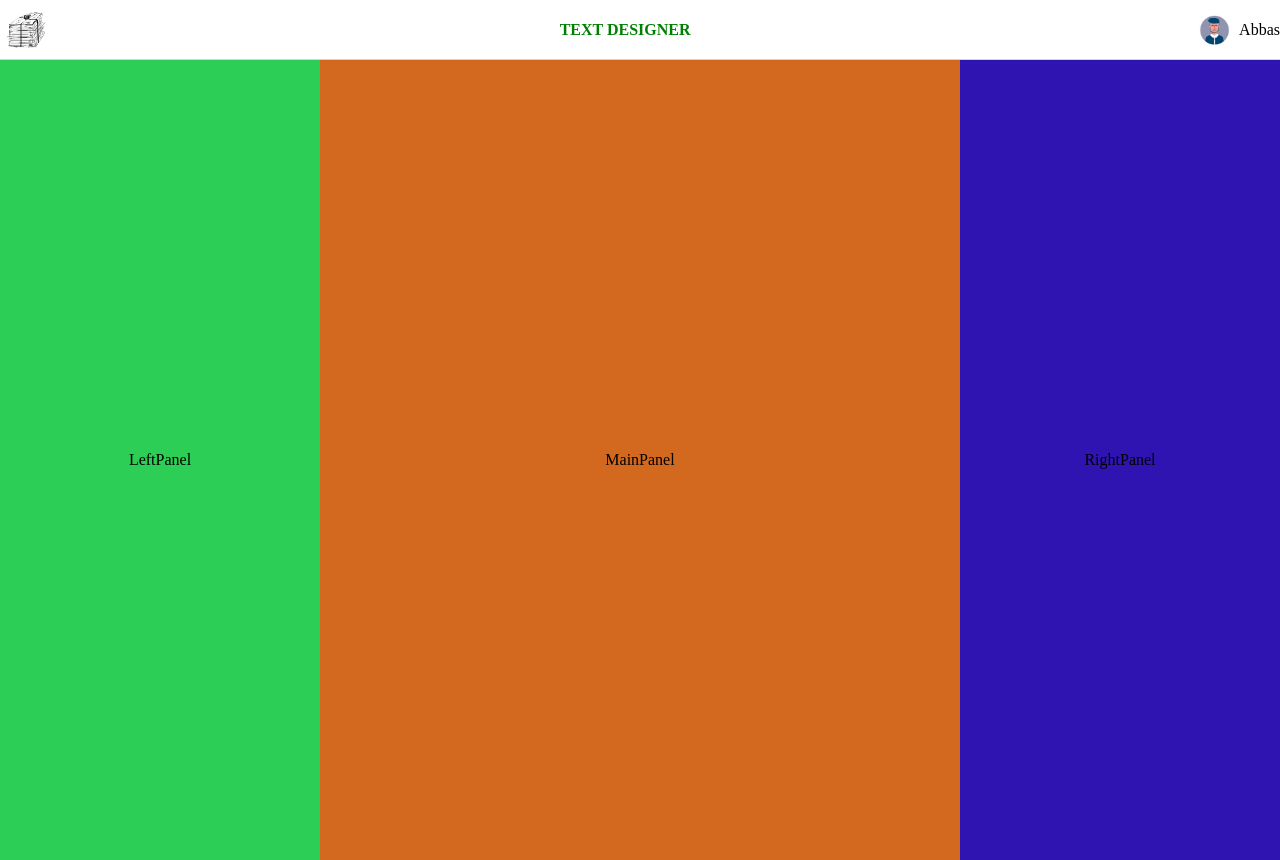
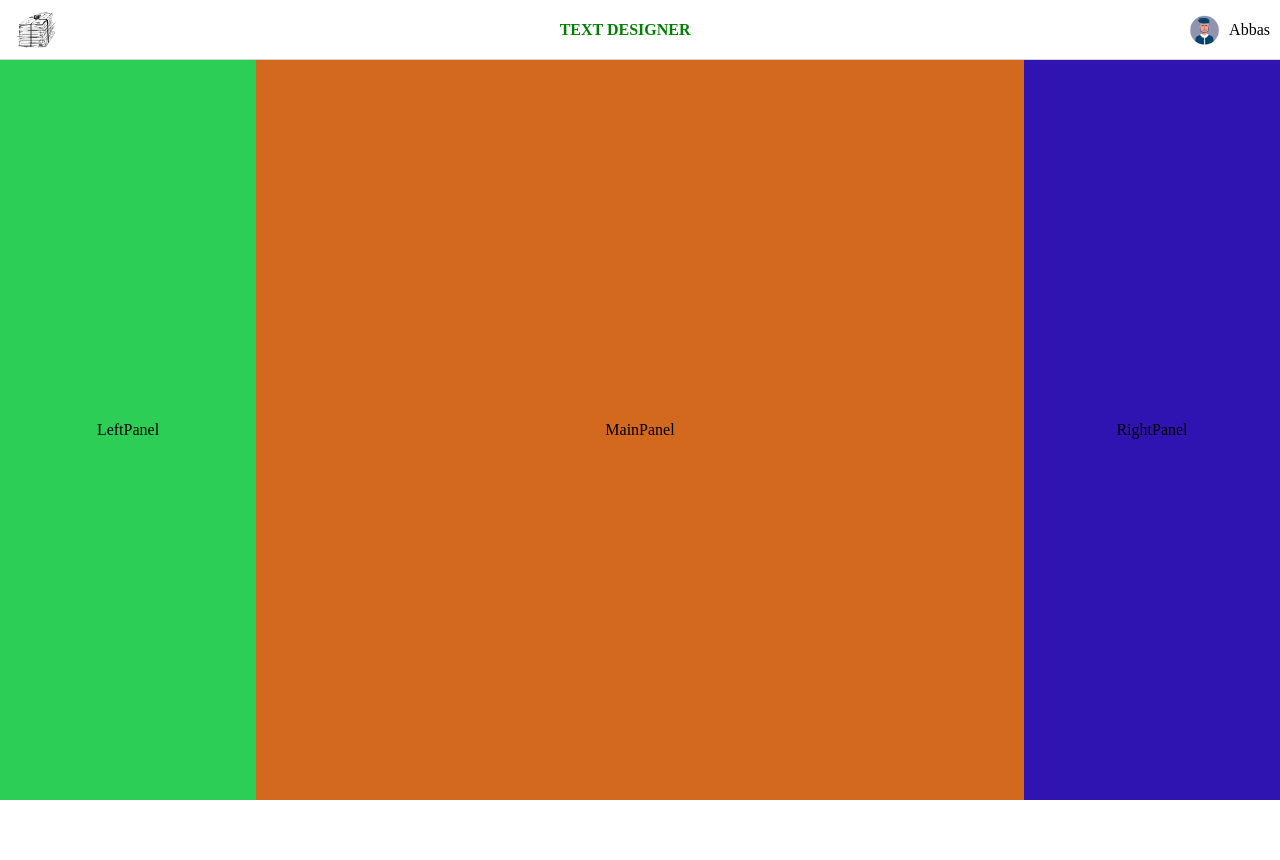
Before and after one commit to Khalid-Abbas-IU/MyCodeStack, a React (Create React App) app in the folder client/: page / in a window 1280 px wide. After the commit the page ends 800 px from the top, so only its background shows below. Built offline with nearby package versions, Linux system fonts and the light colour scheme.

Commit message:
UI design

```diff
--- a/client/src/App.css
+++ b/client/src/App.css
@@ -2,6 +2,10 @@
     margin: 0px;
     padding: 0px;
     box-sizing: border-box;
+
+}
+body{
+    margin-top: 60PX;
 }
 .td-app-container{
     display: block;
@@ -9,7 +13,7 @@
     align-items: center;
 }
 .td-main-layout{
-    height: calc(100% - 60px);
+    height: calc(100vh - 60px);
     display: flex;
     justify-content: space-between;
 }
@@ -20,25 +24,31 @@
 }
 
 .td-left-panel{
-    width: 25%;
-    height: 100vh;
+    width: 20%;
     background: rgb(45, 206, 85);
 }
 .td-right-panel{
-    width: 25%;
-    height: 100vh;
+    width: 20%;
     background: rgb(48, 20, 177);
 }
 .td-main-panel{
-    width: 50%;
-    height: 100vh;
+    width: 60%;
     background: chocolate;
 }
 
 .td-header{
-    display: flex;
-    justify-content: space-between;
-    align-items: center;
+    position: fixed;
+    top:0px;
+    width: 100%;
+    background: white;
     height: 60px;
     border-bottom: 1px solid lightgrey;
 }
+
+.td-wrapper-conatiner{
+    display: flex;
+    padding: 0px 10px;
+    height: 100%;
+    justify-content: space-between;
+    align-items: center;
+}
--- a/client/src/components/Header.js
+++ b/client/src/components/Header.js
@@ -3,13 +3,14 @@ import React from 'react';
 const Header = () => {
     return(
         <div className="td-header">
-          <img src="./images/temp-logo.svg" height="40px"/>
-          <span style={{fontWeight:'bold',color:'green'}}>TEXT DESIGNER</span>
-          <div className="td-center-element">
-            <img src="./images/avator.jpg" height="34px"/>
-            <span style={{marginLeft:'7px'}}>Abbas</span>
+          <div className="td-center-element td-wrapper-conatiner">
+            <img src="./images/temp-logo.svg" height="40px"/>
+            <span style={{fontWeight:'bold',color:'green'}}>TEXT DESIGNER</span>
+            <div className="td-center-element">
+              <img src="./images/avator.jpg" height="34px"/>
+              <span style={{marginLeft:'7px'}}>Abbas</span>
+            </div>
           </div>
-
         </div>
     )
 }
```
